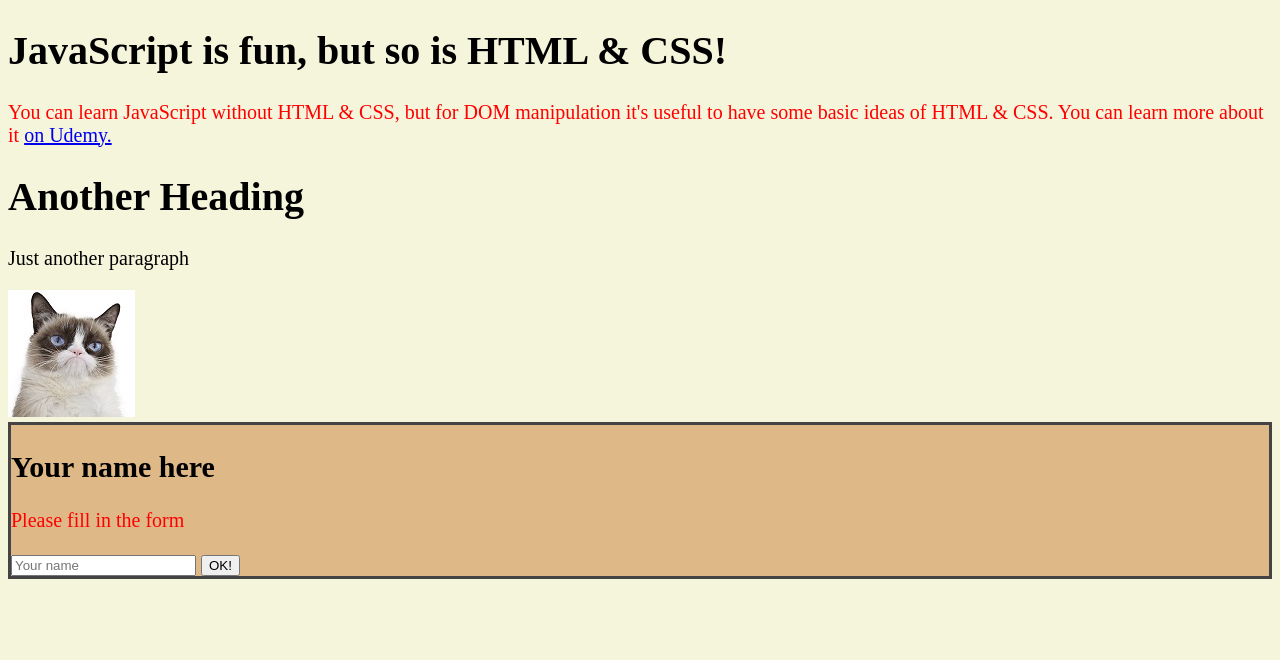
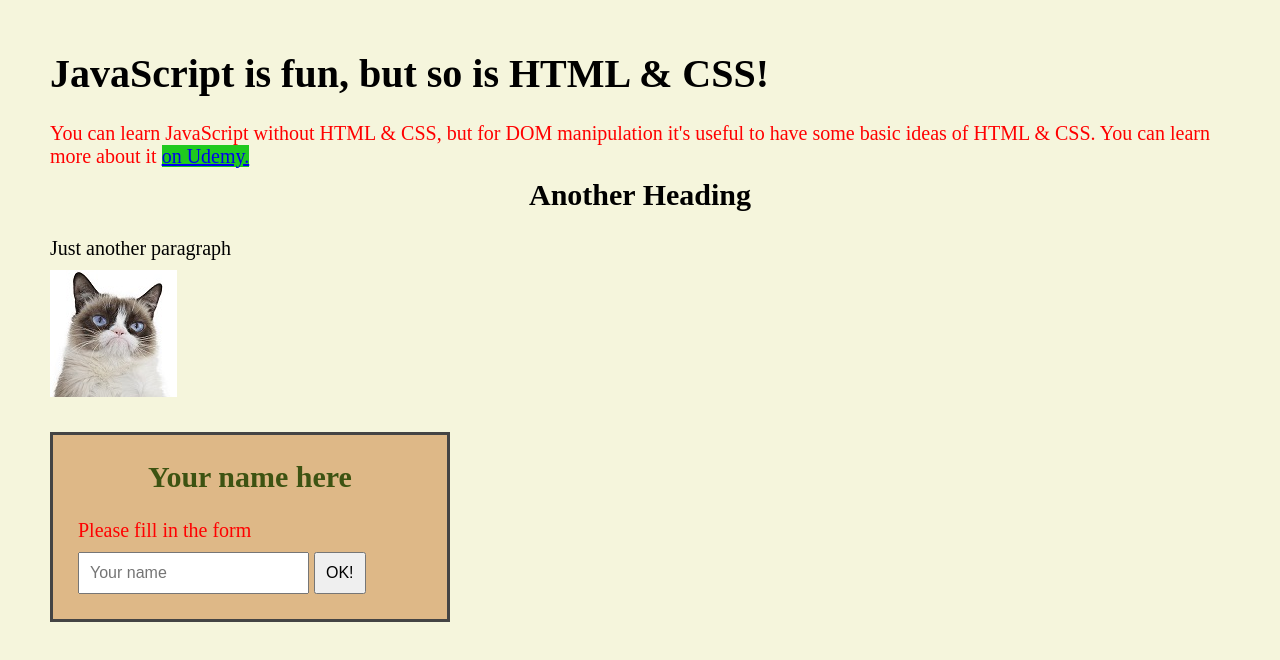
Before and after one commit to dspiezio/JavascriptCourse, a plain HTML site: page complete-javascript-course-master/04-HTML-CSS/starter/index.html in a window 1280 px wide. Drawn offline with Linux system fonts and the light colour scheme.

Commit message:
Finished up course

```diff
--- a/complete-javascript-course-master/04-HTML-CSS/starter/index.html
+++ b/complete-javascript-course-master/04-HTML-CSS/starter/index.html
@@ -16,7 +16,7 @@
         You can learn more about it <a href="https://www.udemy.com/user/dominic-spiezio-2/"> on Udemy.</a>
     </p>
 
-    <h1> Another Heading</h1>
+    <h2> Another Heading</h2>
     <p class="second">
         Just another paragraph
     </p>
--- a/complete-javascript-course-master/04-HTML-CSS/starter/style.css
+++ b/complete-javascript-course-master/04-HTML-CSS/starter/style.css
@@ -1,11 +1,28 @@
+*{
+    margin: 0;
+    padding: 0;
+    box-sizing: border-box;
+}
+
 body{
     background-color: beige;
     font-family: 'Times New Roman', Times, serif;
     font-size: 20px;
+    padding: 50px;
 }
 
 h1 {
     font-size: 40px;
+    margin-bottom: 25px;
+}
+
+h2 {
+    margin-bottom: 25px;
+    text-align: center;
+}
+
+p {
+    margin-bottom: 10px;
 }
 .first {
 color: red;
@@ -14,4 +31,22 @@ color: red;
 #your-name {
     background-color:burlywood;
     border:3px solid #444;
+    width: 400px;
+    padding: 25px;
+    margin-top: 30px;
 }
+input,button{
+    padding: 10px;
+    font-size: 16px;
+}
+a{
+    background-color: rgb(31, 202, 31);
+}
+
+#Grumpy-cat {
+    width: 300px;
+}
+
+#your-name h2{
+    color: rgb(61, 83, 18);
+}
```
